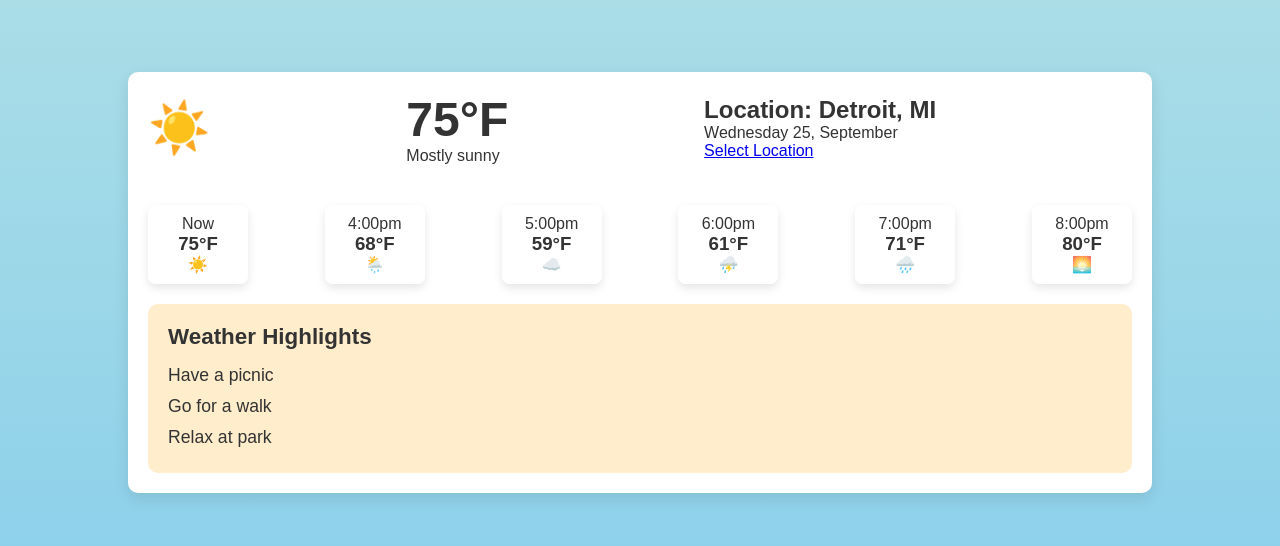
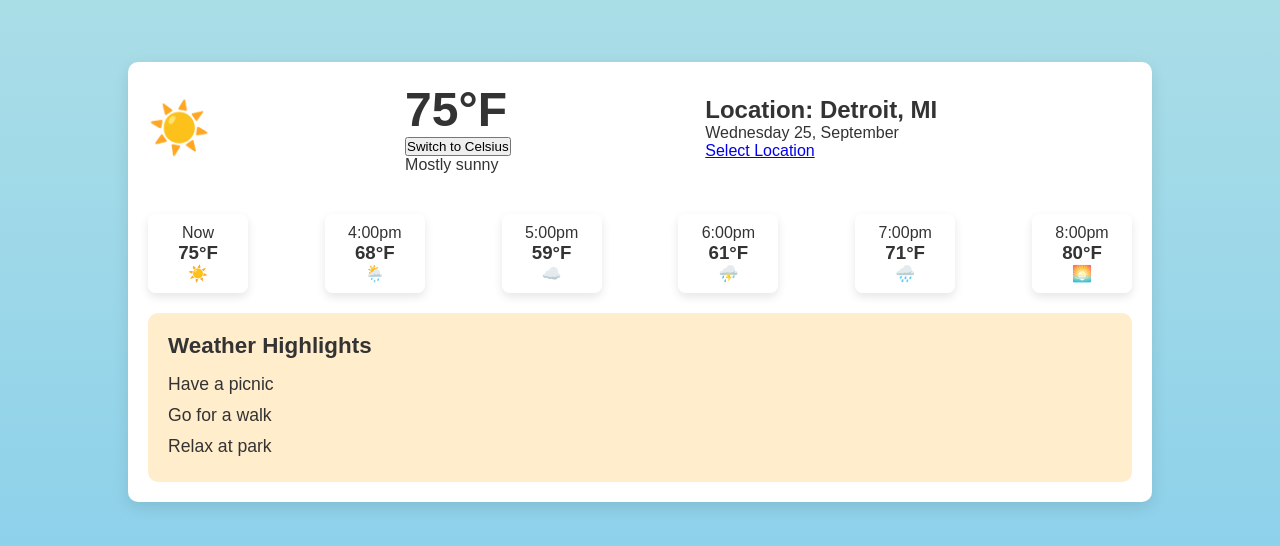
Before and after one commit to Megastrik3/Megastrik3.github.io, a plain HTML site: page index.html in a window 1280 px wide. Shown: the part 118-664 px from the top of the page. Drawn offline with Linux system fonts and the light colour scheme; no server answers.

Commit message:
togglebutton added
Attempted adding the toggle button for now.

```diff
--- a/CurrentAndHourly.js
+++ b/CurrentAndHourly.js
@@ -1,5 +1,8 @@
 document.addEventListener("DOMContentLoaded", function () {
-    // just for now
+    // Store temperature unit state
+    let currentUnit = 'F'; // Default is Fahrenheit
+
+    // Just for now
     const currentWeather = {
         temperature: 75,
         description: "Mostly sunny",
@@ -17,21 +20,52 @@ document.addEventListener("DOMContentLoaded", function () {
         { time: "8:00pm", temperature: 80, icon: "🌅" }
     ];
 
+    // Function to update the display
+    function updateTemperatureDisplay() {
+        const tempDisplay = document.getElementById("current-temperature");
+        const toggleButton = document.getElementById("toggleButton");
+
+        if (currentUnit === 'F') {
+            tempDisplay.innerText = `${currentWeather.temperature}°F`;
+            toggleButton.textContent = 'Switch to Celsius';
+        } else {
+            const temperatureCelsius = ((currentWeather.temperature - 32) * 5 / 9).toFixed(2);
+            tempDisplay.innerText = `${temperatureCelsius}°C`;
+            toggleButton.textContent = 'Switch to Fahrenheit';
+        }
+
+        // Update the hourly forecast with the current unit
+        const hourlyForecastContainer = document.getElementById("hourly-forecast");
+        hourlyForecastContainer.innerHTML = ''; // Clear existing hourly forecast
+        hourlyWeather.forEach((hour) => {
+            const weatherBox = document.createElement("div");
+            weatherBox.className = "box";
+
+            const temperature = currentUnit === 'F' ? hour.temperature : ((hour.temperature - 32) * 5 / 9).toFixed(2);
+            const unit = currentUnit === 'F' ? '°F' : '°C';
+
+            weatherBox.innerHTML = `
+                <p>${hour.time}</p>
+                <h3>${temperature}${unit}</h3>
+                <p>${hour.icon}</p>
+            `;
+            hourlyForecastContainer.appendChild(weatherBox);
+        });
+    }
+
+    // Function to toggle between Fahrenheit and Celsius
+    function toggleTemperature() {
+        currentUnit = currentUnit === 'F' ? 'C' : 'F';
+        updateTemperatureDisplay();
+    }
+
     document.getElementById("current-temperature").innerText = `${currentWeather.temperature}°F`;
     document.getElementById("current-description").innerText = currentWeather.description;
     document.getElementById("current-weather-icon").innerText = currentWeather.icon;
     document.getElementById("location").innerText = `Location: ${currentWeather.location}`;
     document.getElementById("date").innerText = currentWeather.date;
 
-    const hourlyForecastContainer = document.getElementById("hourly-forecast");
-    hourlyWeather.forEach((hour) => {
-        const weatherBox = document.createElement("div");
-        weatherBox.className = "box";
-        weatherBox.innerHTML = `
-            <p>${hour.time}</p>
-            <h3>${hour.temperature}°F</h3>
-            <p>${hour.icon}</p>
-        `;
-        hourlyForecastContainer.appendChild(weatherBox);
-    });
+    updateTemperatureDisplay();
+
+    document.getElementById("toggleButton").addEventListener('click', toggleTemperature);
 });
--- a/index.html
+++ b/index.html
@@ -14,6 +14,7 @@
             <div class="weather-icon" id="current-weather-icon">☀️</div>
             <div class="current-weather">
                 <h1 id="current-temperature">--°F</h1>
+                <button id="toggleButton">Switch to Celsius</button>
                 <p id="current-description">Weather description</p>
             </div>
             <div class="location">
```
